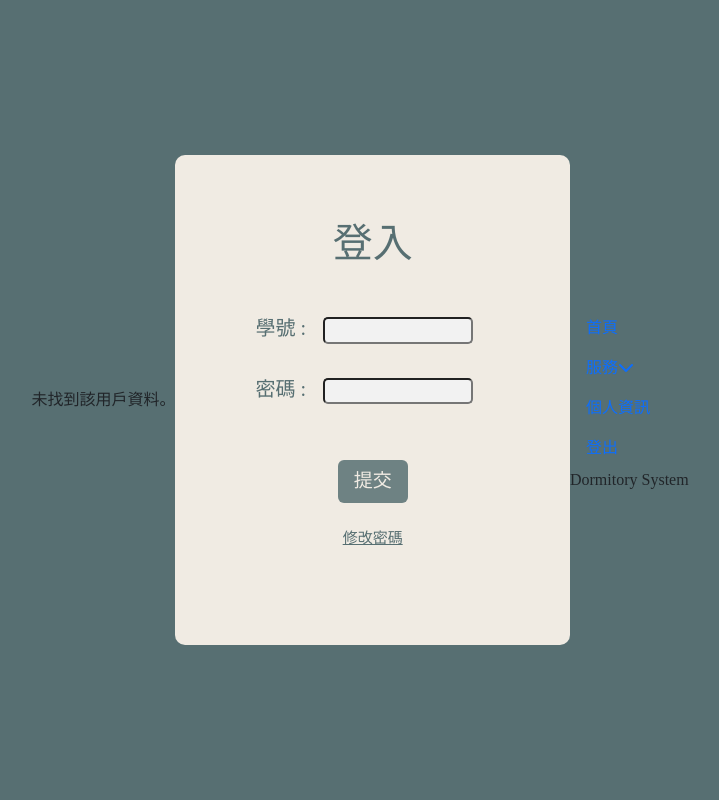
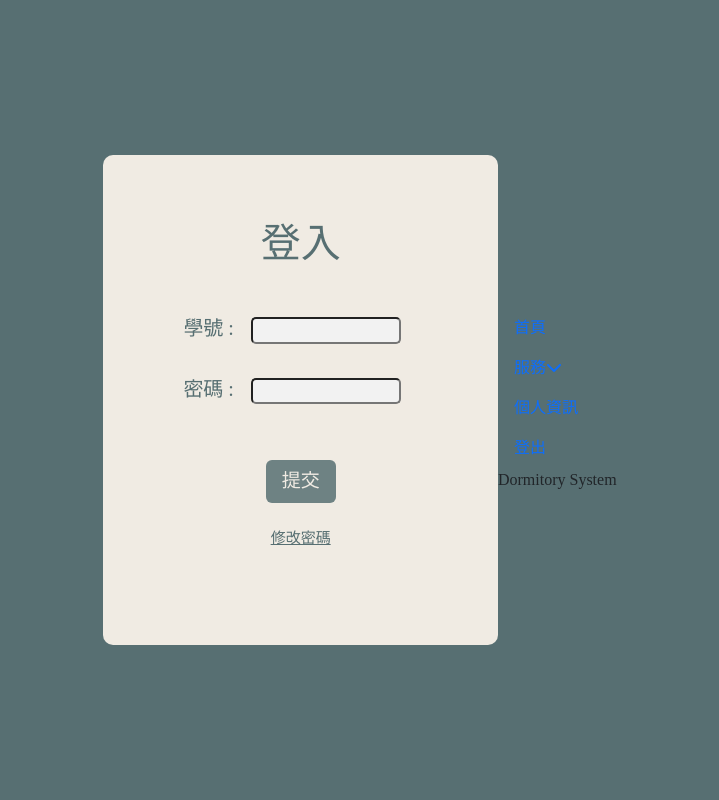
Before and after one commit to Hubert0916/Dormitory_System, a PHP site: page /login.php?wrong_login=1 in a window 1280 px wide. Shown: the whole page, without its empty margins (280-999 px from the left). Run offline with PHP 8.4, Linux system fonts and the light colour scheme; the visitor is signed in with stand-in values (Sample User, id 1); data that the repository does not hold is empty; some libraries are stand-ins or nearby versions.

Commit message:
Remove unnecessary echo statements in session.php

```diff
--- a/php/session.php
+++ b/php/session.php
@@ -26,13 +26,11 @@ if ($result->num_rows > 0) {
         $row_photo = $result_photo->fetch_assoc();
         $_SESSION['user_data']['photo'] = $row_photo;
     } else {
-        echo "未找到該用戶的照片資料。";
     }
 
     $stmt_photo->close();
 
 } else {
-    echo "未找到該用戶資料。";
 }
 
 $stmt->close();
```
